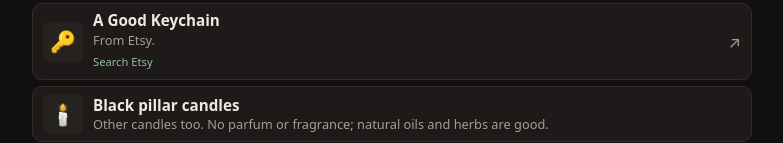
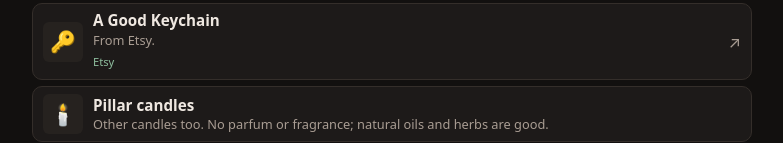
Before and after one commit to micleners/christmas-list, a plain HTML site: page index.html in a window 1280 px wide. Shown: the part 835-978 px from the top of the page, without its empty margins (248-1031 px from the left). Drawn offline with Linux system fonts and the light colour scheme.

Commit message:
Pillar candles rename; Etsy listing links for keychain and Hecate beads

```diff
--- a/index.html
+++ b/index.html
@@ -138,11 +138,11 @@ const CONFIG = {
         {
           title: "A Good Keychain",
           desc: "From Etsy.",
-          url: "https://www.etsy.com/search?q=handmade+keychain",
-          emoji: "🔑", tag: "Search Etsy"
+          url: "https://www.etsy.com/listing/4436863646/wicked-key-chain-i-have-been-changed-for",
+          emoji: "🔑", tag: "Etsy"
         },
         {
-          title: "Black pillar candles",
+          title: "Pillar candles",
           desc: "Other candles too. No parfum or fragrance; natural oils and herbs are good.",
           emoji: "🕯️"
         },
@@ -154,8 +154,8 @@ const CONFIG = {
         { title: "Incense", emoji: "🪔" },
         {
           title: "Hecate prayer beads",
-          url: "https://www.etsy.com/search?q=hecate+prayer+beads",
-          emoji: "📿", tag: "Search Etsy"
+          url: "https://www.etsy.com/listing/991149504/hecate-hekate-prayer-bead-necklace-in",
+          emoji: "📿", tag: "Etsy"
         },
         { title: "Decorative tray", desc: "Style and size still open.", emoji: "🍽️" }
       ]
```
